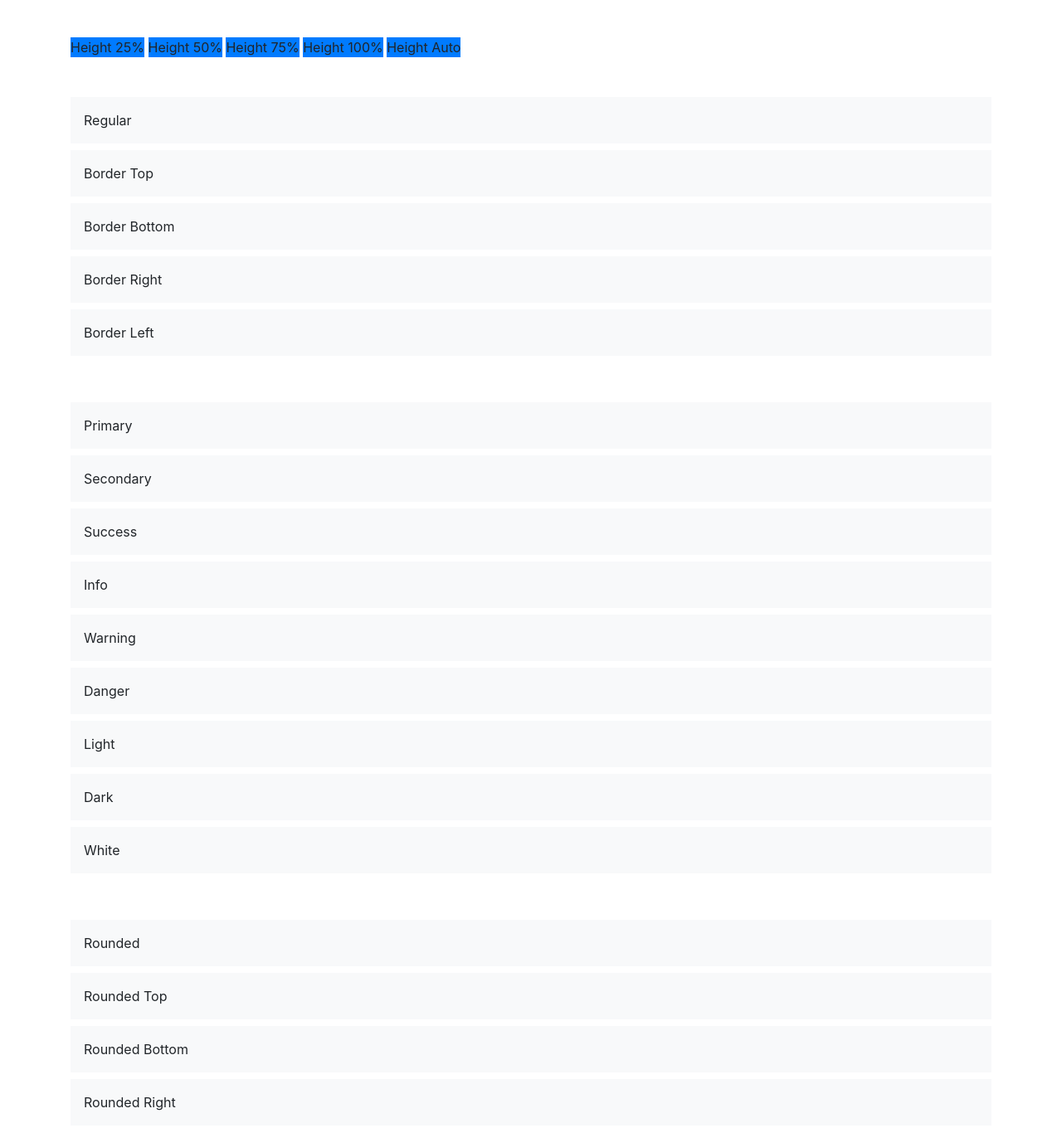
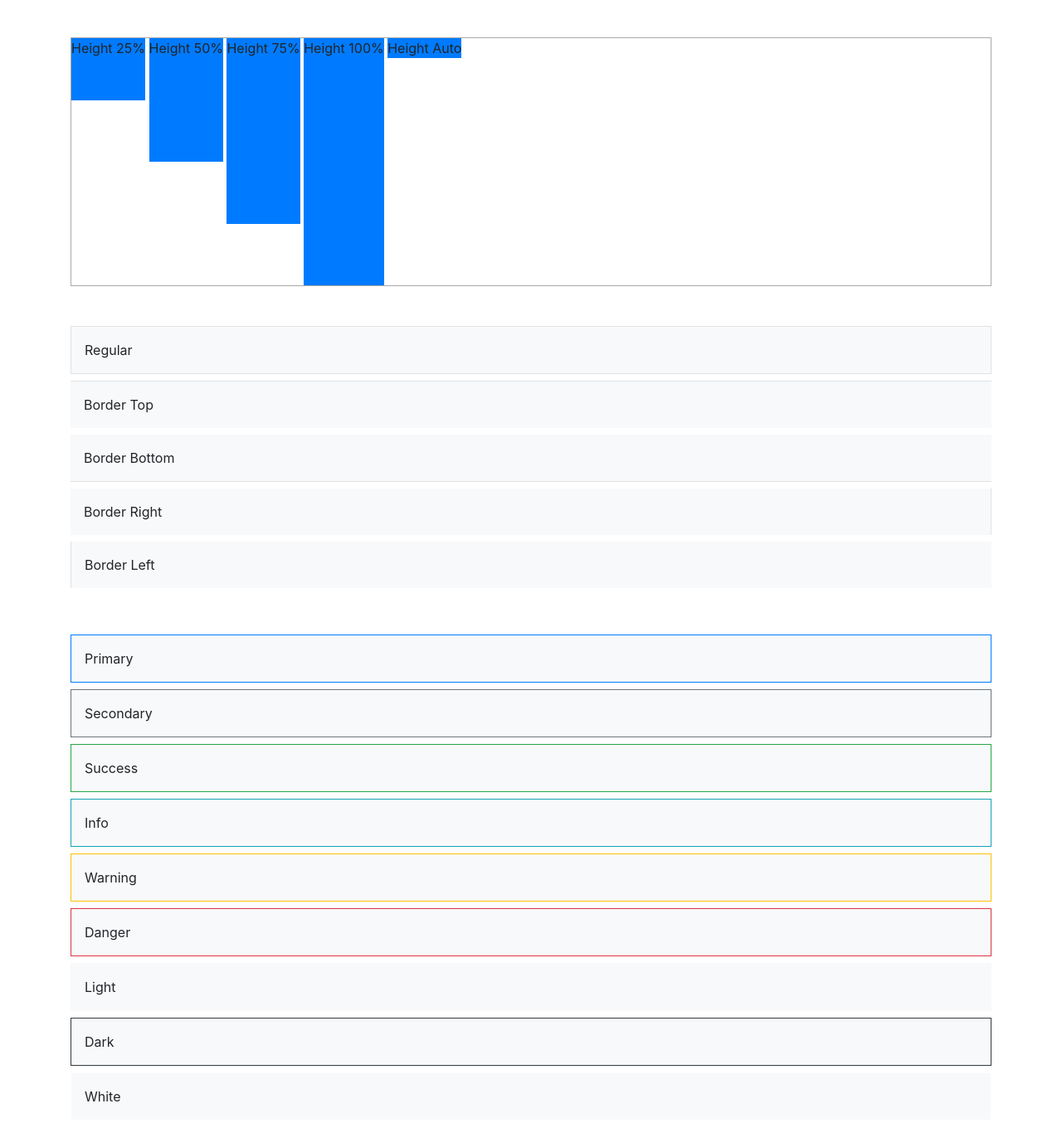
Before and after one commit to iamJakeRobbins/bootstrap_udemy, a website: page bootstrap_sandbox/2_7_sizing.html in a window 1280 px wide. Shown: the part 488-1848 px from the top of the page at 83% size. Drawn offline with nearby package versions, Linux system fonts and the light colour scheme.

Commit message:
spacing and borders

```diff
--- a/bootstrap_sandbox/2_7_sizing.html
+++ b/bootstrap_sandbox/2_7_sizing.html
@@ -88,59 +88,59 @@
         <!--##################START HERE####################-->
 
         <!-- WIDTH CLASSES -->
-        <div class="bg-success p-3">Width 25%</div>
-        <div class="bg-success p-3">Width 50%</div>
-        <div class="bg-success p-3">Width 75%</div>
-        <div class="bg-success p-3">Width 100%</div>
-        <div class="bg-success p-3">Width Auto</div>
+        <div class="bg-success p-3 w-25">Width 25%</div>
+        <div class="bg-success p-3 w-50">Width 50%</div>
+        <div class="bg-success p-3 w-75">Width 75%</div>
+        <div class="bg-success p-3 w-100">Width 100%</div>
+        <div class="bg-success p-3 w-auto">Width Auto</div>
 
         <br>
         <br>
 
         <!-- HEIGHT CLASSES -->
-        <div>
-            <div class="bg-primary d-inline-block">Height 25%</div>
-            <div class="bg-primary d-inline-block">Height 50%</div>
-            <div class="bg-primary d-inline-block">Height 75%</div>
-            <div class="bg-primary d-inline-block">Height 100%</div>
-            <div class="bg-primary d-inline-block">Height Auto</div>
+        <div style="height:300px; border:1px solid darkgray">
+            <div class="bg-primary d-inline-block h-25">Height 25%</div>
+            <div class="bg-primary d-inline-block h-50">Height 50%</div>
+            <div class="bg-primary d-inline-block h-75">Height 75%</div>
+            <div class="bg-primary d-inline-block h-100">Height 100%</div>
+            <div class="bg-primary d-inline-block h-auto">Height Auto</div>
         </div>
 
         <br>
         <br>
 
         <!-- BORDERS -->
-        <div class="p-3 mb-2 bg-light">Regular</div>
-        <div class="p-3 mb-2 bg-light">Border Top</div>
-        <div class="p-3 mb-2 bg-light">Border Bottom</div>
-        <div class="p-3 mb-2 bg-light">Border Right</div>
-        <div class="p-3 mb-2 bg-light">Border Left</div>
+        <div class="p-3 mb-2 bg-light border">Regular</div>
+        <div class="p-3 mb-2 bg-light border-top" >Border Top</div>
+        <div class="p-3 mb-2 bg-light border-bottom">Border Bottom</div>
+        <div class="p-3 mb-2 bg-light border-right">Border Right</div>
+        <div class="p-3 mb-2 bg-light border-left">Border Left</div>
 
         <br>
         <br>
 
         <!-- BORDER COLORS -->
-        <div class="p-3 mb-2 bg-light">Primary</div>
-        <div class="p-3 mb-2 bg-light">Secondary</div>
-        <div class="p-3 mb-2 bg-light">Success</div>
-        <div class="p-3 mb-2 bg-light">Info</div>
-        <div class="p-3 mb-2 bg-light">Warning</div>
-        <div class="p-3 mb-2 bg-light">Danger</div>
-        <div class="p-3 mb-2 bg-light">Light</div>
-        <div class="p-3 mb-2 bg-light">Dark</div>
-        <div class="p-3 mb-2 bg-light">White</div>
+        <div class="p-3 mb-2 bg-light border border-primary">Primary</div>
+        <div class="p-3 mb-2 bg-light border border-secondary">Secondary</div>
+        <div class="p-3 mb-2 bg-light border border-success">Success</div>
+        <div class="p-3 mb-2 bg-light border border-info">Info</div>
+        <div class="p-3 mb-2 bg-light border border-warning">Warning</div>
+        <div class="p-3 mb-2 bg-light border border-danger">Danger</div>
+        <div class="p-3 mb-2 bg-light border border-light">Light</div>
+        <div class="p-3 mb-2 bg-light border border-dark">Dark</div>
+        <div class="p-3 mb-2 bg-light border border-white">White</div>
 
         <br>
         <br>
 
         <!-- BORDER RADIUS -->
-        <div class="p-3 mb-2 bg-light">Rounded</div>
-        <div class="p-3 mb-2 bg-light">Rounded Top</div>
-        <div class="p-3 mb-2 bg-light">Rounded Bottom</div>
-        <div class="p-3 mb-2 bg-light">Rounded Right</div>
-        <div class="p-3 mb-2 bg-light">Rounded Left</div>
-        <div class="p-3 mb-2 bg-light">Rounded Circle</div>
-        <div class="p-3 mb-2 bg-light">Dark</div>
+        <div class="p-3 mb-2 bg-light border rounded">Rounded</div>
+        <div class="p-3 mb-2 bg-light border rounded-top">Rounded Top</div>
+        <div class="p-3 mb-2 bg-light border rounded-bottom">Rounded Bottom</div>
+        <div class="p-3 mb-2 bg-light border rounded-right">Rounded Right</div>
+        <div class="p-3 mb-2 bg-light border rounded-left">Rounded Left</div>
+        <div class="p-3 mb-2 bg-light border rounded-circle w-25">Rounded Circle</div>
+        <div class="p-3 mb-2 bg-light border rounded-0">Dark</div>
 
     </div>
     <!-- ./container -->
```
